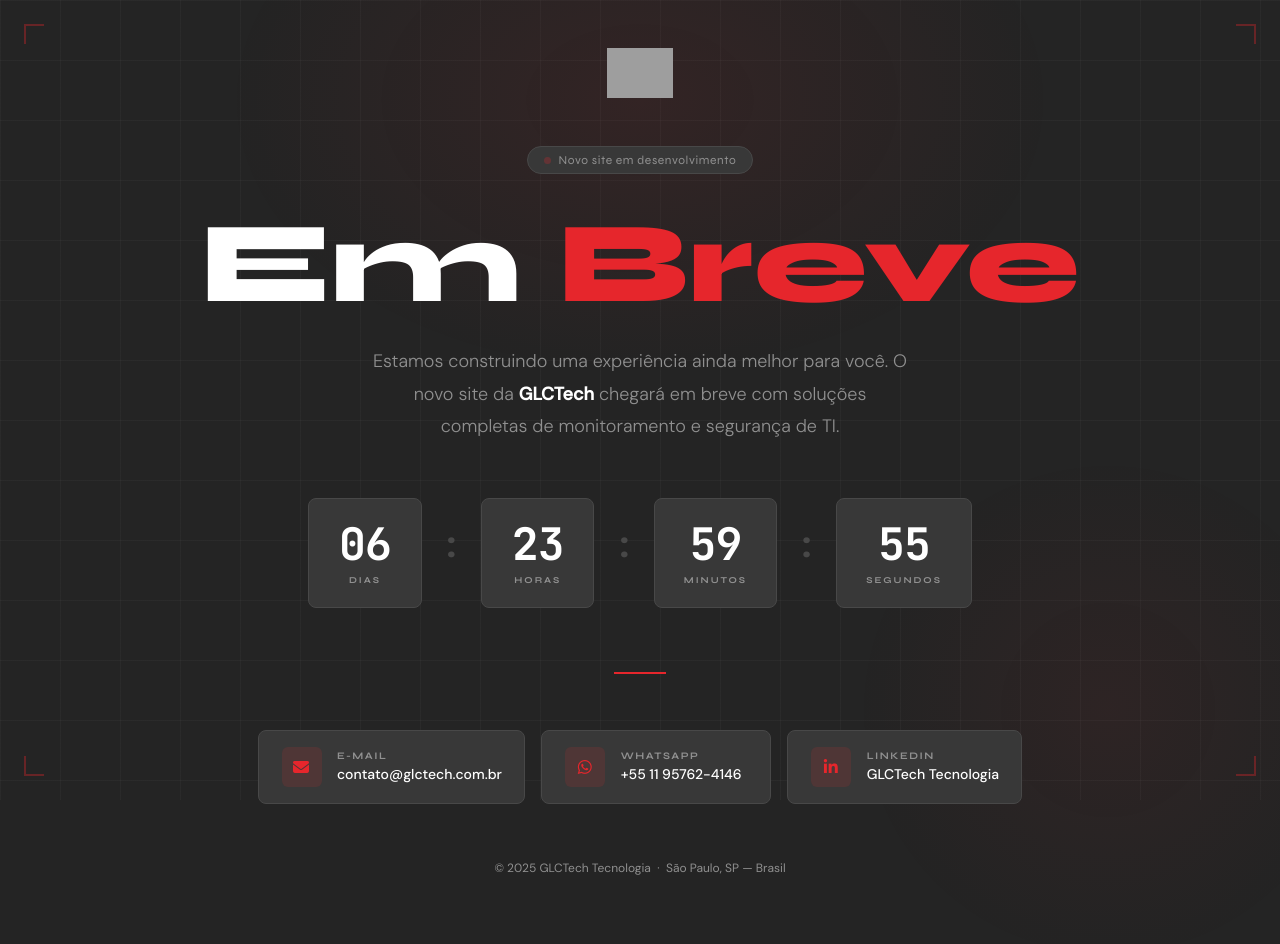
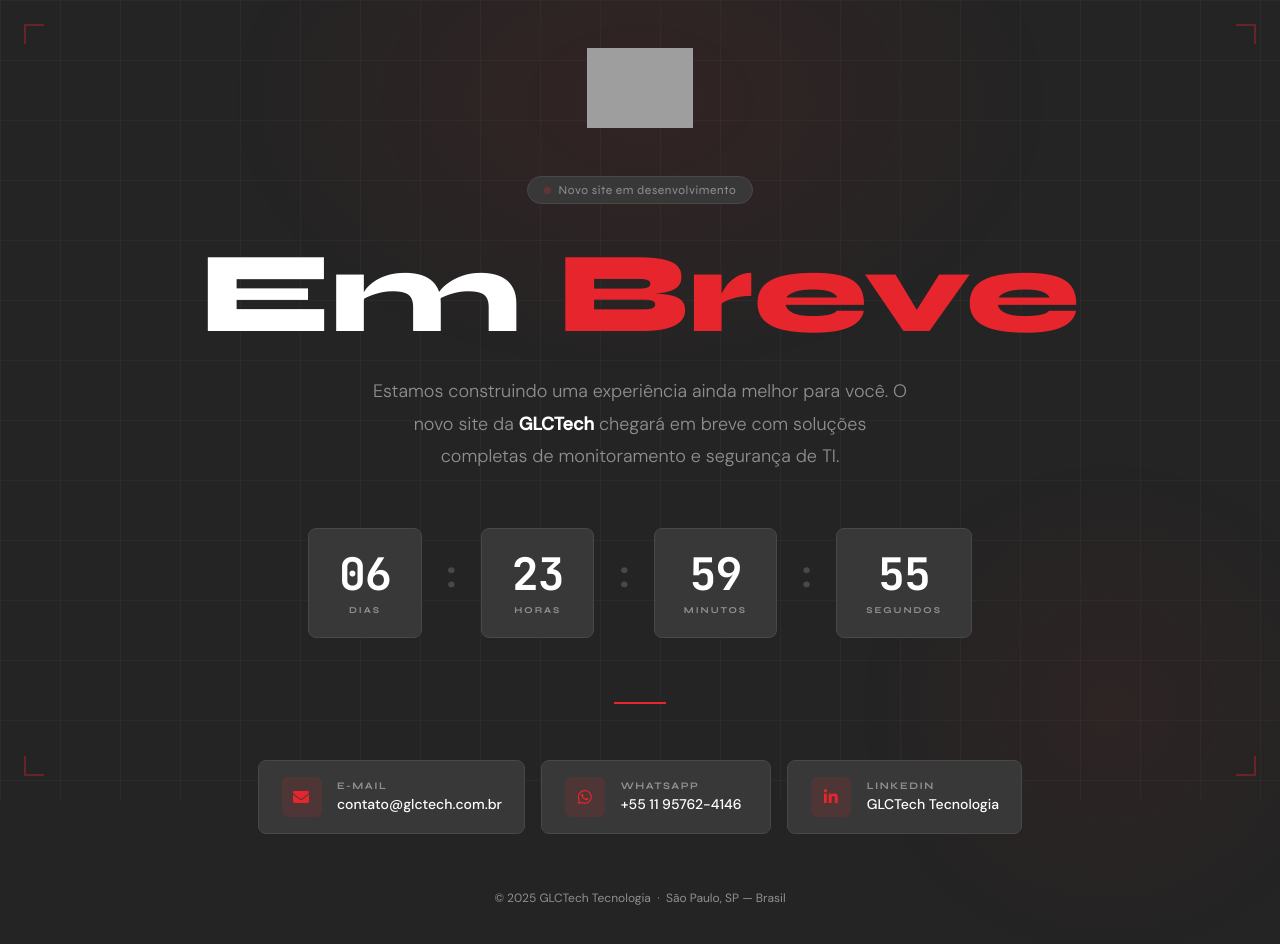
Before and after one commit to glctech/site2.0, a plain HTML site: page index.html in a window 1280 px wide. Drawn offline with Linux system fonts and the light colour scheme; grey boxes are pictures that could not be loaded.

Commit message:
Update index.html

```diff
--- a/index.html
+++ b/index.html
@@ -77,7 +77,7 @@
 
 /* LOGO */
 .logo { margin-bottom: 3rem; animation: fd 0.7s ease both; }
-.logo img { height: 50px; display: block; }
+.logo img { height: 80px; display: block; }
 
 /* BADGE */
 .badge {
```
